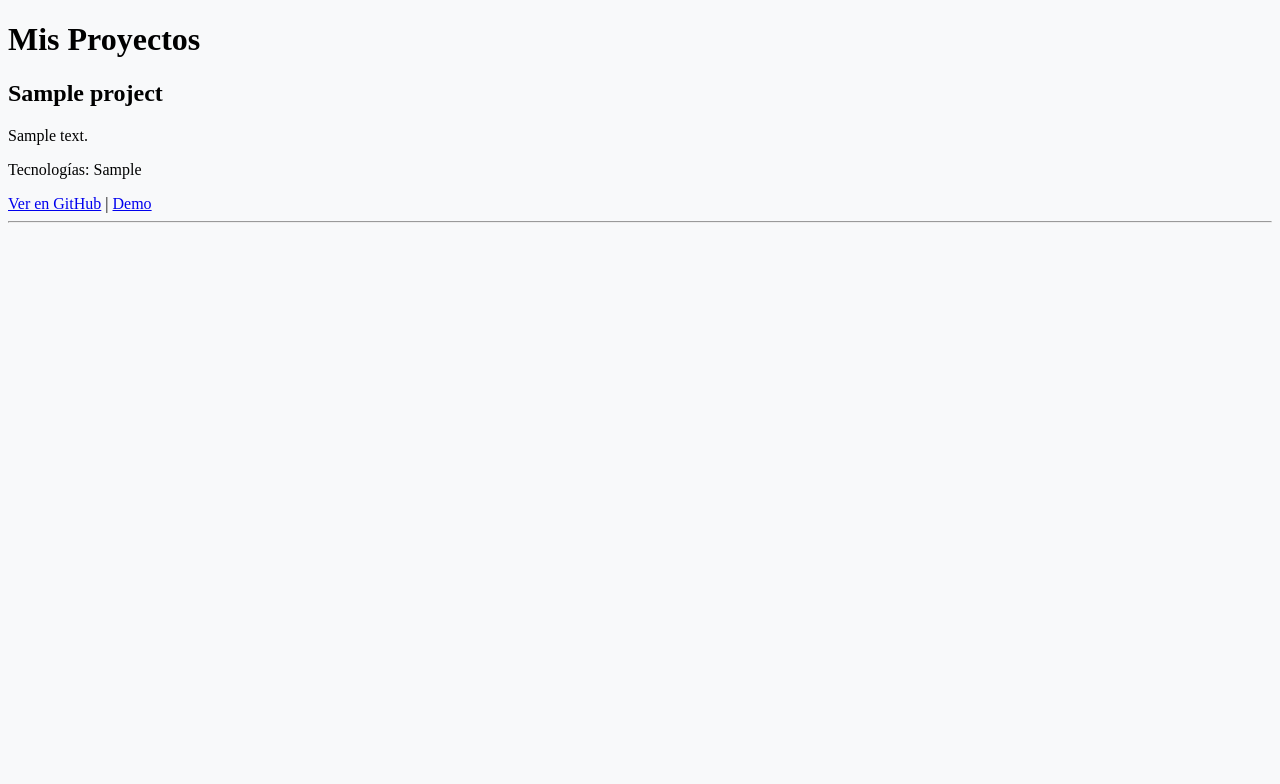
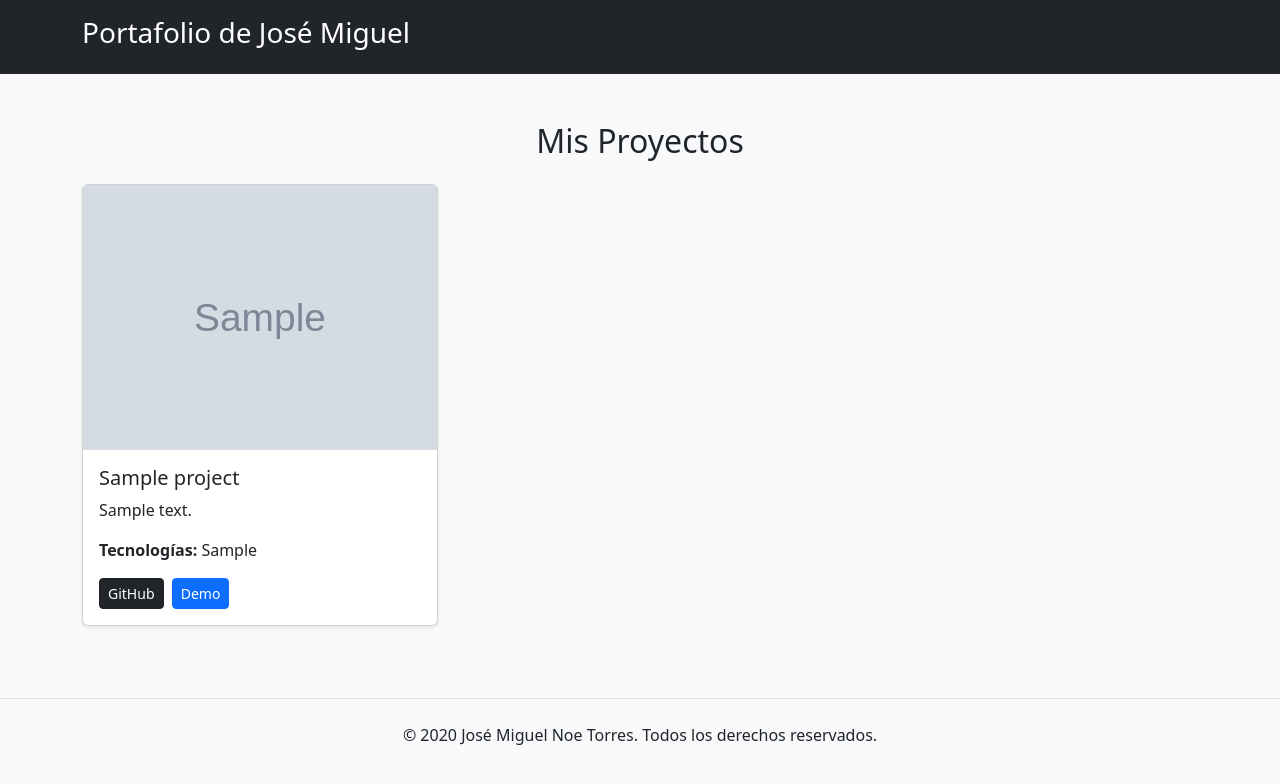
Before and after one commit to JoseNoeT/JosePortafolio, a Django app: template backend/proyectos/templates/proyectos/home.html in a window 1280 px wide. Shown: the top 784 px of the page. Run offline with Django 5.2, Linux system fonts and the light colour scheme; tables that the repository leaves empty hold one stand-in row (values such as "Sample post"); the template is opened without the code that fills it: values that come from a table or form of the project are taken from there, most other values are stand-ins (such as "Sample title", 1, 10 or a date in 2020); grey boxes marked "Sample" are stand-in pictures.

Commit message:
✅ Setup base del portafolio: modelo Project con ImageField, media funcionando, diseño inicial con Bootstrap cards

```diff
--- a/backend/portafolio/settings.py
+++ b/backend/portafolio/settings.py
@@ -1,4 +1,6 @@
 import os
+# Para mostrar año actual en el footer
+from django.utils.timezone import now
 
 
 """
@@ -129,3 +131,6 @@ STATICFILES_DIRS = [
 # https://docs.djangoproject.com/en/5.2/ref/settings/#default-auto-field
 
 DEFAULT_AUTO_FIELD = 'django.db.models.BigAutoField'
+
+MEDIA_URL = '/media/'
+MEDIA_ROOT = os.path.join(BASE_DIR, 'media')
--- a/backend/portafolio/urls.py
+++ b/backend/portafolio/urls.py
@@ -1,8 +1,14 @@
 from django.contrib import admin
 from django.urls import path
+from django.conf import settings
+from django.conf.urls.static import static
 from proyectos.views import home
 
 urlpatterns = [
     path('admin/', admin.site.urls),
     path('', home, name='home'),
 ]
+
+# Solo sirve archivos media en modo desarrollo
+if settings.DEBUG:
+    urlpatterns += static(settings.MEDIA_URL, document_root=settings.MEDIA_ROOT)
--- /dev/null
+++ b/backend/proyectos/templates/base.html
@@ -0,0 +1,44 @@
+{% load static %}
+<!DOCTYPE html>
+<html lang="es">
+<head>
+    <meta charset="UTF-8">
+    <title>{% block title %}Portafolio de José Miguel{% endblock %}</title>
+    <meta name="viewport" content="width=device-width, initial-scale=1">
+
+    <!-- Bootstrap CDN -->
+    <link href="https://cdn.jsdelivr.net/npm/bootstrap@5.3.3/dist/css/bootstrap.min.css" rel="stylesheet">
+
+    <!-- CSS personalizado -->
+    <link rel="stylesheet" href="{% static 'proyectos/css/style.css' %}">
+</head>
+<body>
+
+    <!-- 🧠 HEADER -->
+    <header class="bg-dark text-white py-3">
+        <div class="container">
+            <h1 class="h3">Portafolio de José Miguel</h1>
+        </div>
+    </header>
+
+    <!-- 📄 CONTENIDO -->
+    <main class="container my-5">
+        {% block content %}
+        {% endblock %}
+    </main>
+
+    <!-- 👣 FOOTER -->
+    <footer class="bg-light text-center py-4 mt-auto border-top">
+        <div class="container">
+            <p class="mb-0">© {{ now.year }} José Miguel Noe Torres. Todos los derechos reservados.</p>
+        </div>
+    </footer>
+
+    <!-- Bootstrap JS -->
+    <script src="https://cdn.jsdelivr.net/npm/bootstrap@5.3.3/dist/js/bootstrap.bundle.min.js"></script>
+
+    <!-- JS personalizado -->
+    <script src="{% static 'proyectos/js/script.js' %}"></script>
+
+</body>
+</html>
--- a/backend/proyectos/templates/proyectos/home.html
+++ b/backend/proyectos/templates/proyectos/home.html
@@ -1,27 +1,28 @@
-{% load static %}
-<!DOCTYPE html>
-<html>
-<head>
-    <meta charset="UTF-8">
-    <title>Portafolio de José Miguel</title>
-    <link rel="stylesheet" href="{% static 'proyectos/css/style.css' %}">
-</head>
-<body>
-    <h1>Mis Proyectos</h1>
+{% extends 'base.html' %}
+{% block title %}Inicio - Portafolio{% endblock %}
 
-    {% for proyecto in proyectos %}
-        <div>
-            <h2>{{ proyecto.title }}</h2>
-            <p>{{ proyecto.short_desc }}</p>
-            <p>Tecnologías: {{ proyecto.technologies }}</p>
-            <a href="{{ proyecto.github_url }}" target="_blank">Ver en GitHub</a>
-            {% if proyecto.demo_url %}
-                | <a href="{{ proyecto.demo_url }}" target="_blank">Demo</a>
-            {% endif %}
-        </div>
-        <hr>
-    {% endfor %}
-
-    <script src="{% static 'proyectos/js/script.js' %}"></script>
-</body>
-</html>
+{% block content %}
+    <h2 class="text-center mb-4">Mis Proyectos</h2>
+    <div class="row">
+        {% for proyecto in proyectos %}
+            <div class="col-md-6 col-lg-4 mb-4">
+                <div class="card h-100 shadow-sm">
+                    {% if proyecto.image %}
+                        <img src="{{ proyecto.image.url }}" class="card-img-top" alt="{{ proyecto.title }}">
+                    {% endif %}
+                    <div class="card-body d-flex flex-column">
+                        <h5 class="card-title">{{ proyecto.title }}</h5>
+                        <p class="card-text">{{ proyecto.short_desc|truncatechars:100 }}</p>
+                        <p><strong>Tecnologías:</strong> {{ proyecto.technologies }}</p>
+                        <div class="mt-auto">
+                            <a href="{{ proyecto.github_url }}" class="btn btn-dark btn-sm me-1" target="_blank">GitHub</a>
+                            {% if proyecto.demo_url %}
+                                <a href="{{ proyecto.demo_url }}" class="btn btn-primary btn-sm" target="_blank">Demo</a>
+                            {% endif %}
+                        </div>
+                    </div>
+                </div>
+            </div>
+        {% endfor %}
+    </div>
+{% endblock %}
```
Also changed, not shown: backend/media/projects/campusdemo.jpg (added).
